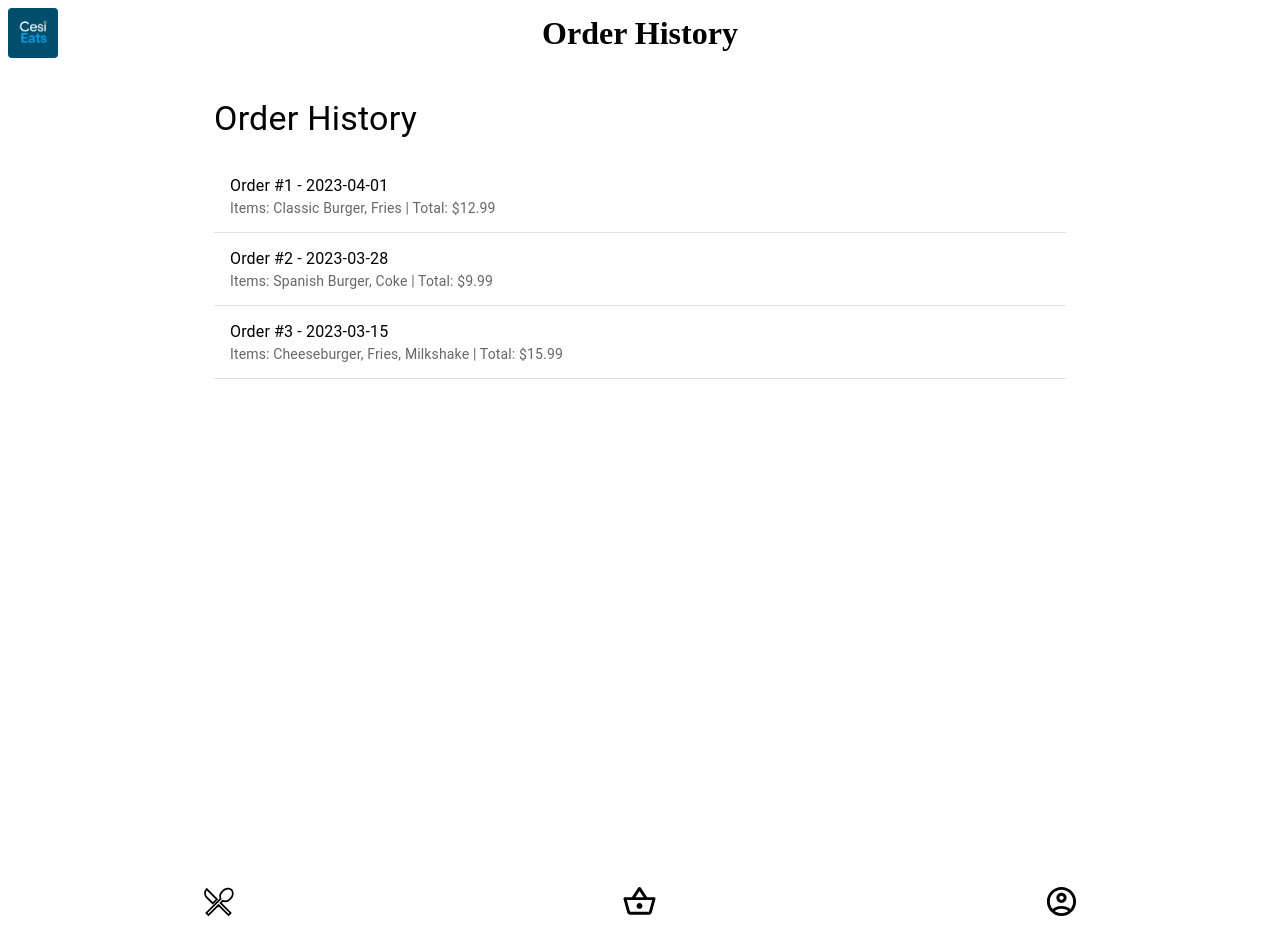
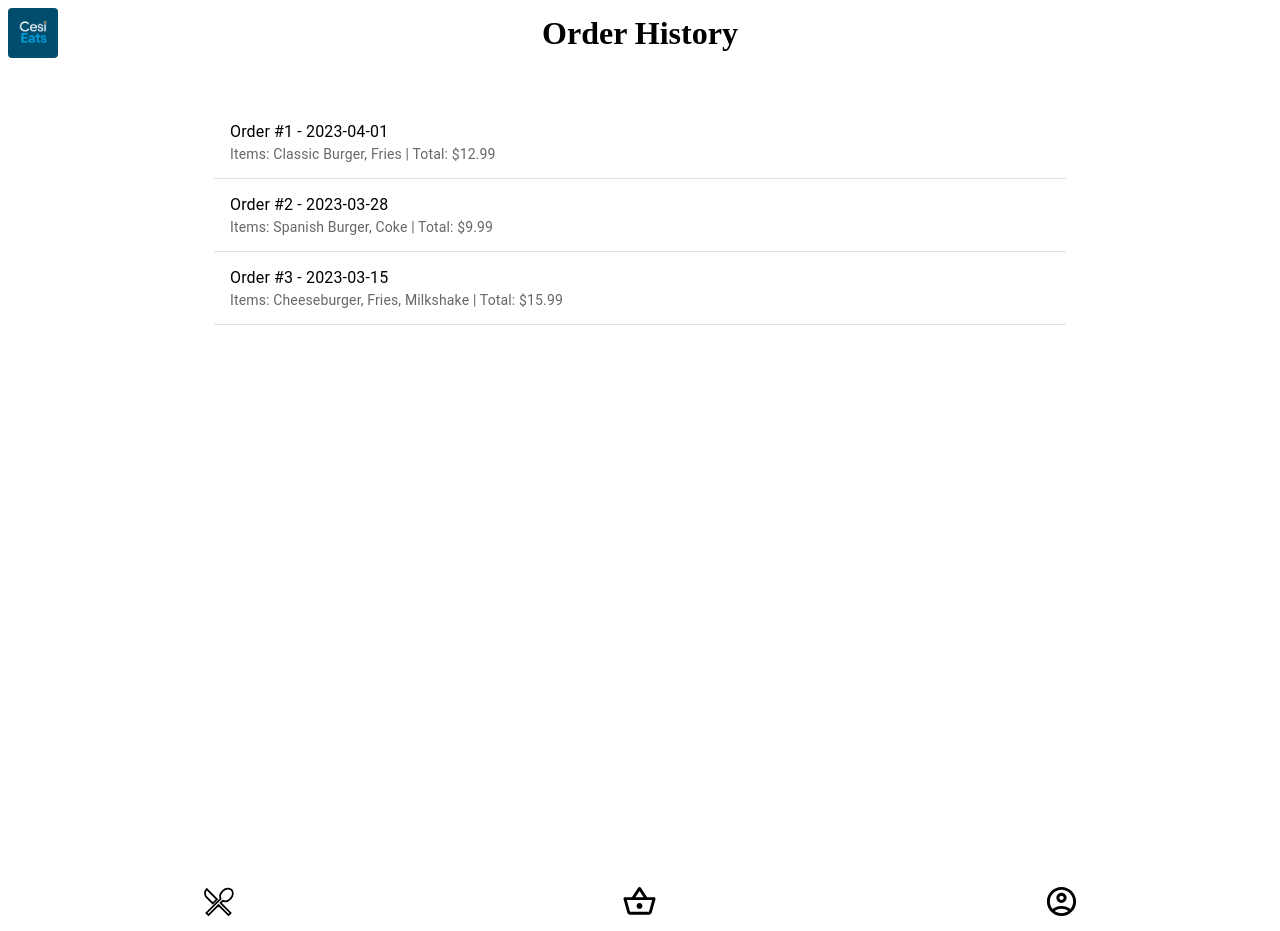
Before and after one commit to ARESSent/cesi-eats-back, a React (Create React App) app: page /Orders in a window 1280 px wide. Built offline with nearby package versions, Linux system fonts and the light colour scheme.

Commit message:
delete order title

```diff
--- a/src/Orders.js
+++ b/src/Orders.js
@@ -28,9 +28,6 @@ const Orders = () => {
   return (
     <Container maxWidth="md">
       <Box sx={{ my: 4 }}>
-        <Typography variant="h4" gutterBottom>
-          Order History
-        </Typography>
         <List>
           {orderHistory.map((order) => (
             <React.Fragment key={order.id}>
```
